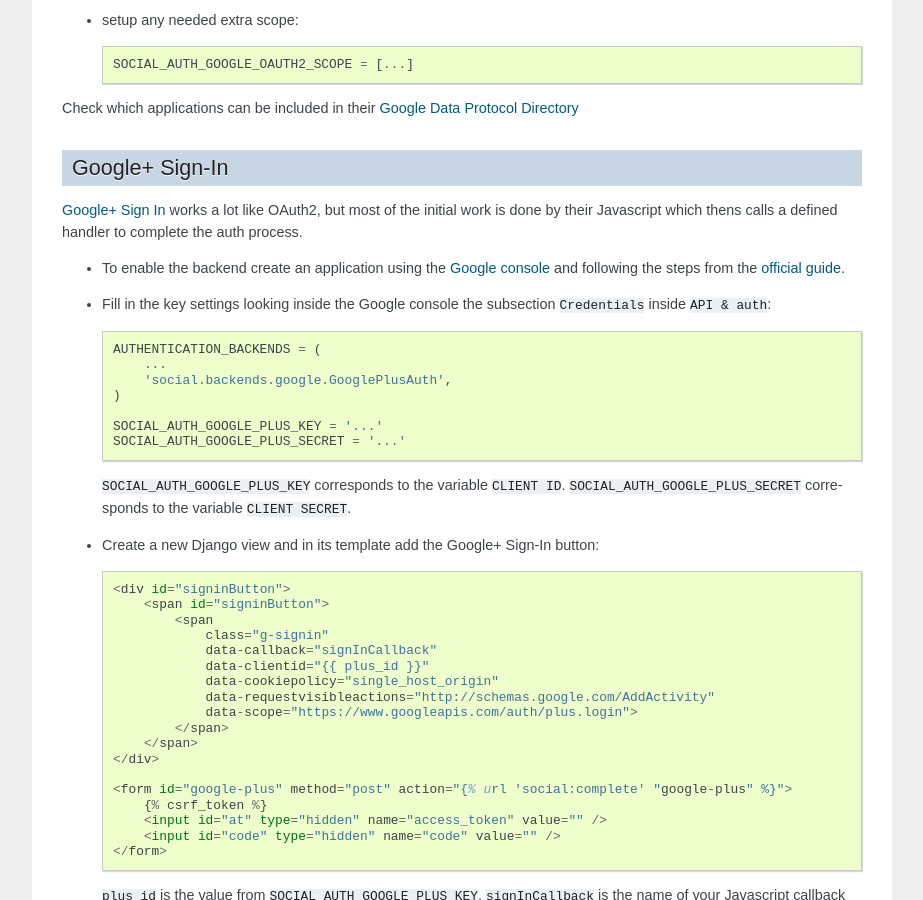
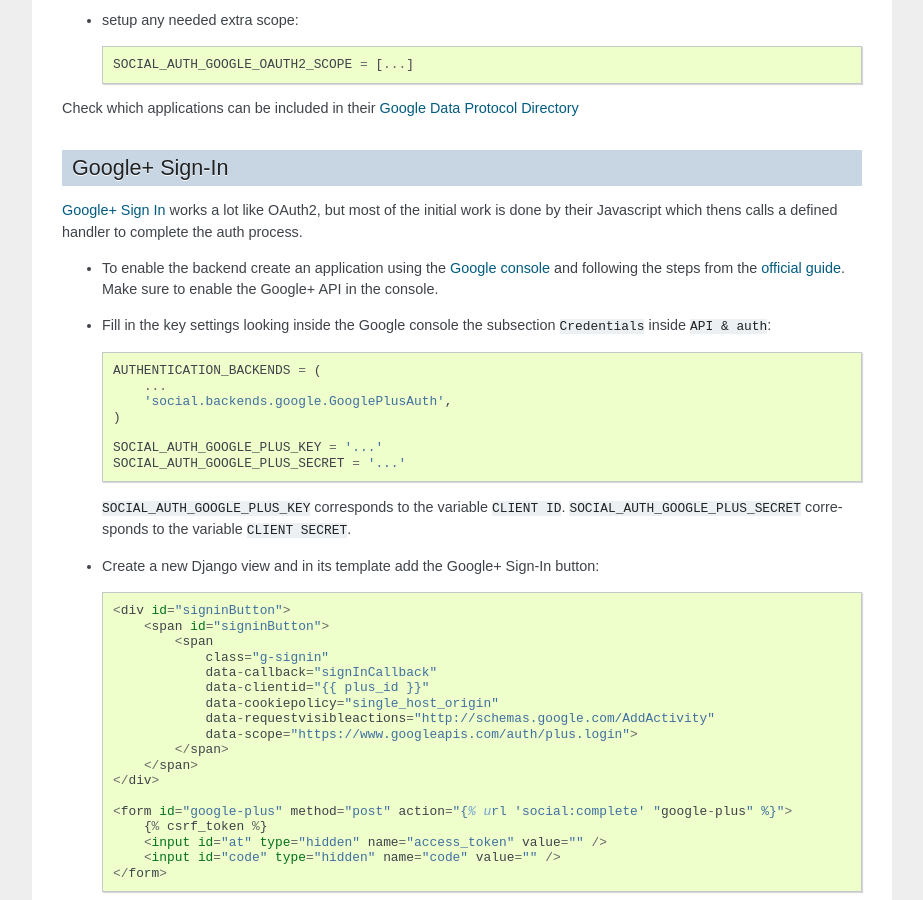
Before and after one commit to omab/python-social-auth, a Sphinx documentation site: the page built from docs/backends/google.rst, in a window 1280 px wide and 900 px high, scrolled down 978 px. Shown: the whole window, without its empty margins (198-1121 px from the left). Built offline with Sphinx 7.4.7, drawn with Linux system fonts in a browser that asks for light colours.

Commit message:
Update google.rst
Added note about turning on Google+ API since the Google docs aren't clear on this and the error message doesn't bubble up to the front-end (just shows as a 403 which looks like a CSRF failure).

```diff
--- a/docs/backends/google.rst
+++ b/docs/backends/google.rst
@@ -64,7 +64,7 @@ done by their Javascript which thens calls a defined handler to complete the
 auth process.
 
 * To enable the backend create an application using the `Google console`_ and
-  following the steps from the `official guide`_.
+  following the steps from the `official guide`_. Make sure to enable the Google+ API in the console.
 
 * Fill in the key settings looking inside the Google console the subsection
   ``Credentials`` inside ``API & auth``::
```
